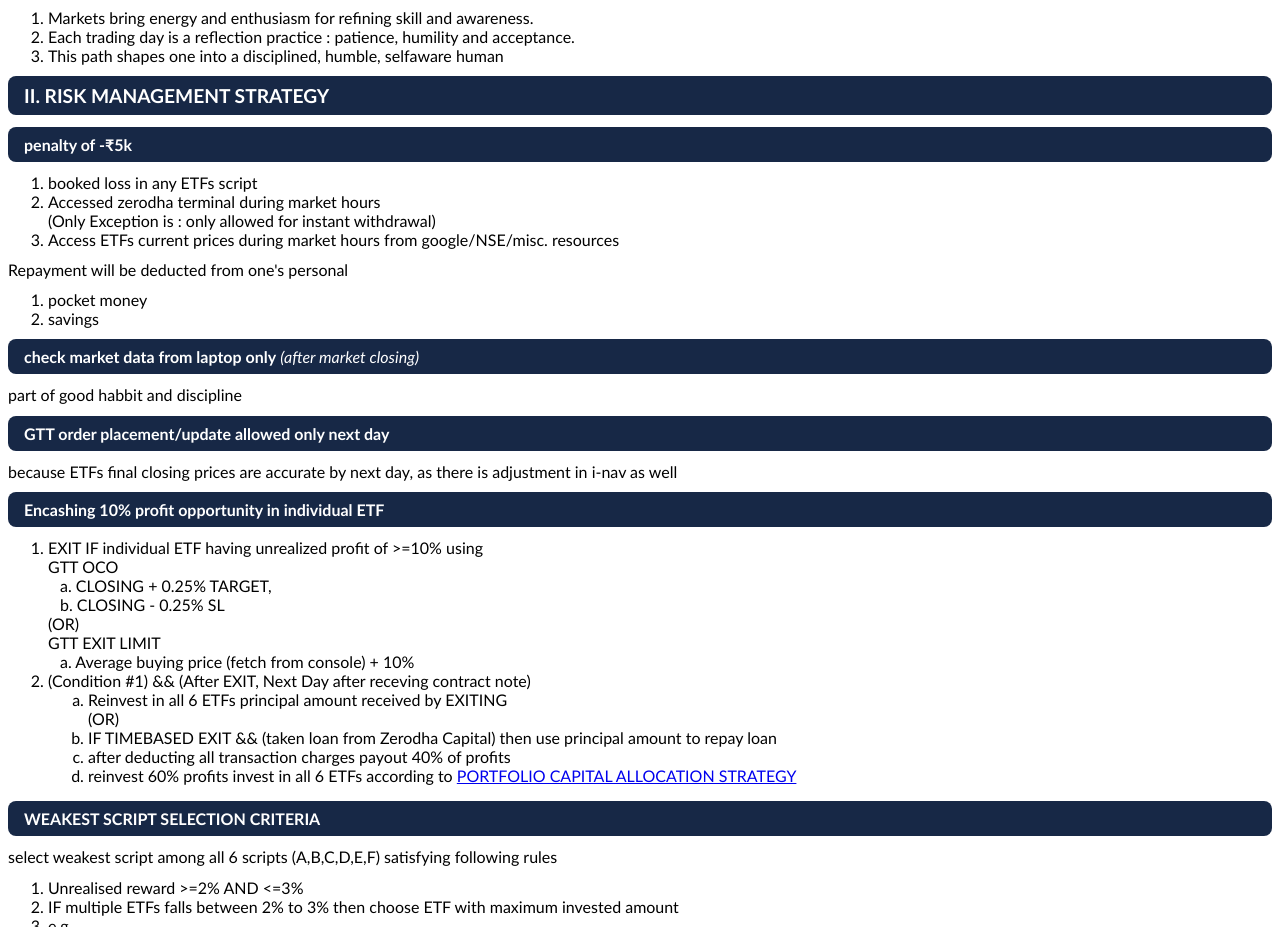
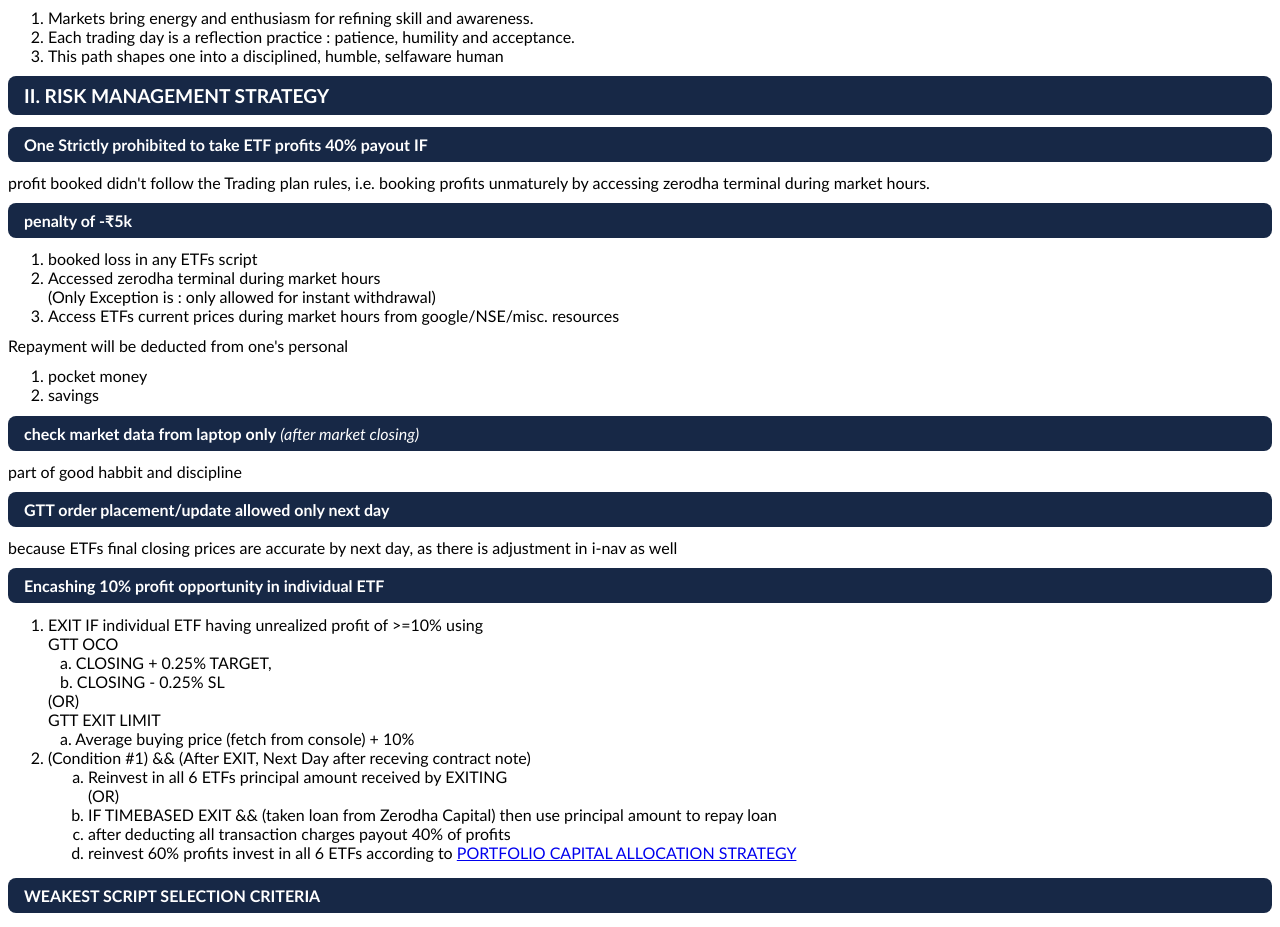
Before and after one commit to Alex21c/ETFsPositionalCashTradingPlan, a plain HTML site: page index.html in a window 1280 px wide. Shown: the part 1852-2779 px from the top of the page. Drawn offline with Linux system fonts and the light colour scheme; no server answers.

Commit message:
added new rule in risk management

```diff
--- a/index.html
+++ b/index.html
@@ -322,7 +322,10 @@
       <!-- RISK MANAGEMENT STRATEGY -->
       <section>
         <h2 id="ETFsPositionalCashTradingPlanRiskManagementStrategy">II. RISK MANAGEMENT STRATEGY</h2>
-
+        <section>
+          <h3 class="bold">One Strictly prohibited to take ETF profits 40% payout IF</h3>
+          <p>profit booked didn't follow the Trading plan rules, i.e. booking profits unmaturely by accessing zerodha terminal during market hours.</p>
+        </section>
         <section>
           <h3 class="bold">penalty of -₹5k</h3>
           <ol>
```
